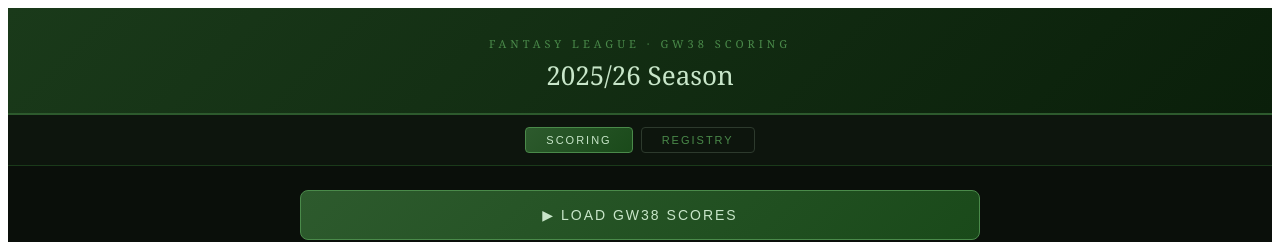
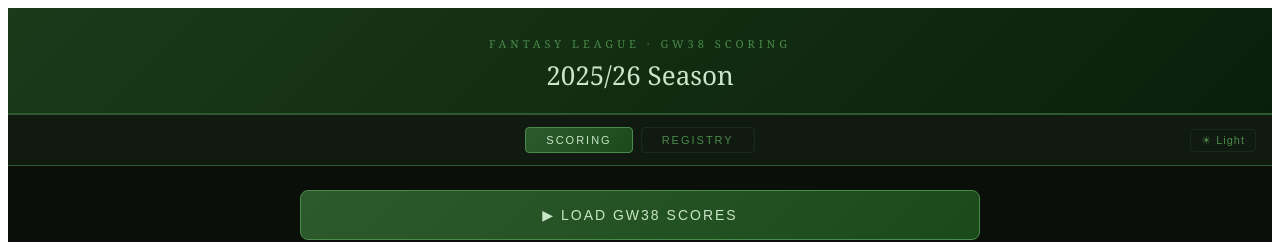
Before and after one commit to dominicperry-hub/fantasy-football, a React (Vite) app: page / in a window 1280 px wide. Shown: the top 242 px of the page. Built offline with nearby package versions, Linux system fonts and the light colour scheme.

Commit message:
Update App.jsx

```diff
--- a/src/App.jsx
+++ b/src/App.jsx
@@ -1,5 +1,6 @@
 import { useState } from "react";
 import Registry from "./Registry";
+import { darkTheme, lightTheme } from "./theme";
 
 const PROXY_URL = "/api/fpl";
 
@@ -212,6 +213,8 @@ function TeamScorer({ team, gwStats, teamConcededMap }) {
 
 export default function App() {
   const [page, setPage] = useState("scoring");
+  const [darkMode, setDarkMode] = useState(true);
+  const theme = darkMode ? darkTheme : lightTheme;
   const [gwStats, setGwStats] = useState(null);
   const [teamConcededMap, setTeamConcededMap] = useState(null);
   const [loading, setLoading] = useState(false);
@@ -248,25 +251,39 @@ export default function App() {
     setLoading(false);
   }
 
-  const nav = (
-    <div style={{ display: "flex", justifyContent: "center", gap: "8px", padding: "12px 16px", background: "#0d150d", borderBottom: "1px solid #1a3a1a" }}>
+const nav = (
+  <div style={{ display: "flex", justifyContent: "center", alignItems: "center", gap: "8px", padding: "12px 16px", background: theme.bgCard, borderBottom: `1px solid ${theme.border}`, position: "relative" }}>
+    <div style={{ display: "flex", gap: "8px" }}>
       {["scoring", "registry"].map(p => (
         <button key={p} onClick={() => setPage(p)} style={{
           padding: "6px 20px",
-          background: page === p ? "linear-gradient(135deg, #2d5a2d, #1a4a1a)" : "transparent",
-          border: `1px solid ${page === p ? "#4a8a4a" : "#2d3a2d"}`,
-          borderRadius: "4px", color: page === p ? "#c8e6c9" : "#4a8a4a",
+          background: page === p ? theme.buttonBg : "transparent",
+          border: `1px solid ${page === p ? theme.borderActive : theme.borderSubtle}`,
+          borderRadius: "4px", color: page === p ? theme.text : theme.textMuted,
           fontSize: "11px", letterSpacing: "2px", textTransform: "uppercase", cursor: "pointer"
         }}>{p}</button>
       ))}
     </div>
-  );
+    <button
+      onClick={() => setDarkMode(d => !d)}
+      style={{
+        position: "absolute", right: "16px",
+        background: "transparent",
+        border: `1px solid ${theme.borderSubtle}`,
+        borderRadius: "4px", padding: "4px 10px",
+        color: theme.textMuted, fontSize: "11px",
+        cursor: "pointer", letterSpacing: "1px"
+      }}>
+      {darkMode ? "☀ Light" : "☾ Dark"}
+    </button>
+  </div>
+);
 
-  if (page === "registry") return <><div>{nav}</div><Registry /></>;
+  if (page === "registry") return <><div>{nav}</div><Registry theme={theme} /></>;
 
   return (
-    <div style={{ minHeight: "100vh", background: "#0a0f0a", color: "#e8f5e9", fontFamily: "'Georgia', serif" }}>
-      <div style={{ background: "linear-gradient(135deg, #1a3a1a, #0a1f0a)", borderBottom: "2px solid #2d5a2d", padding: "28px 24px 20px", textAlign: "center" }}>
+    <div style={{ minHeight: "100vh", background: theme.bg, color: theme.text, fontFamily: "'Georgia', serif" }}>
+      <div style={{ background: theme.bgHeader, borderBottom: `2px solid ${theme.border}`, padding: "28px 24px 20px", textAlign: "center" }}>
         <div style={{ fontSize: "11px", letterSpacing: "4px", color: "#4a8a4a", marginBottom: "6px", textTransform: "uppercase" }}>Fantasy League · GW38 Scoring</div>
         <h1 style={{ margin: 0, fontSize: "26px", fontWeight: "normal", color: "#c8e6c9" }}>2025/26 Season</h1>
       </div>
```
